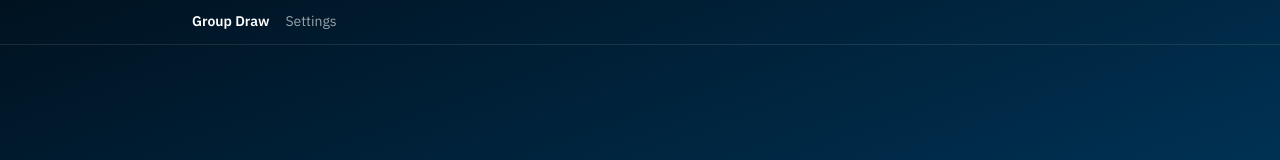
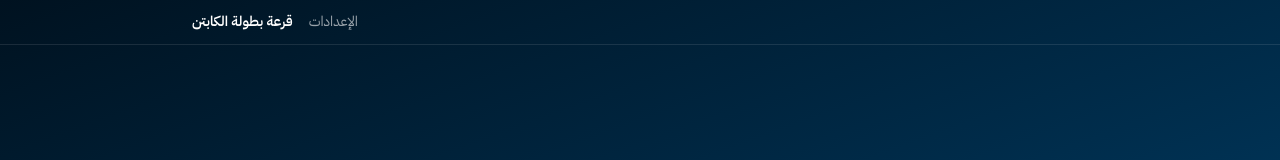
Before and after one commit to bolafi/elcaptain-draw, a Next.js app: page / in a window 1280 px wide. Shown: the top 160 px of the page. Built offline with nearby package versions, Linux system fonts and the light colour scheme.

Commit message:
modified for the style

```diff
--- a/src/app/layout.tsx
+++ b/src/app/layout.tsx
@@ -10,7 +10,7 @@ const ibmPlexSansArabic = IBM_Plex_Sans_Arabic({
 });
 
 export const metadata: Metadata = {
-  title: "Create Next App",
+  title: "قرعة بطولة الكابتن",
   description: "Generated by create next app",
 };
 
@@ -23,8 +23,8 @@ export default function RootLayout({ children }: LayoutProps<"/">) {
       <body className="min-h-full flex flex-col">
         <header className="border-b border-white/10 px-4 py-3">
           <nav className="mx-auto flex max-w-4xl items-center gap-4 text-sm">
-            <NavLink href="/">Group Draw</NavLink>
-            <NavLink href="/settings">Settings</NavLink>
+            <NavLink href="/">قرعة بطولة الكابتن</NavLink>
+            <NavLink href="/settings">الإعدادات</NavLink>
           </nav>
         </header>
         <main className="flex-1">{children}</main>
```
